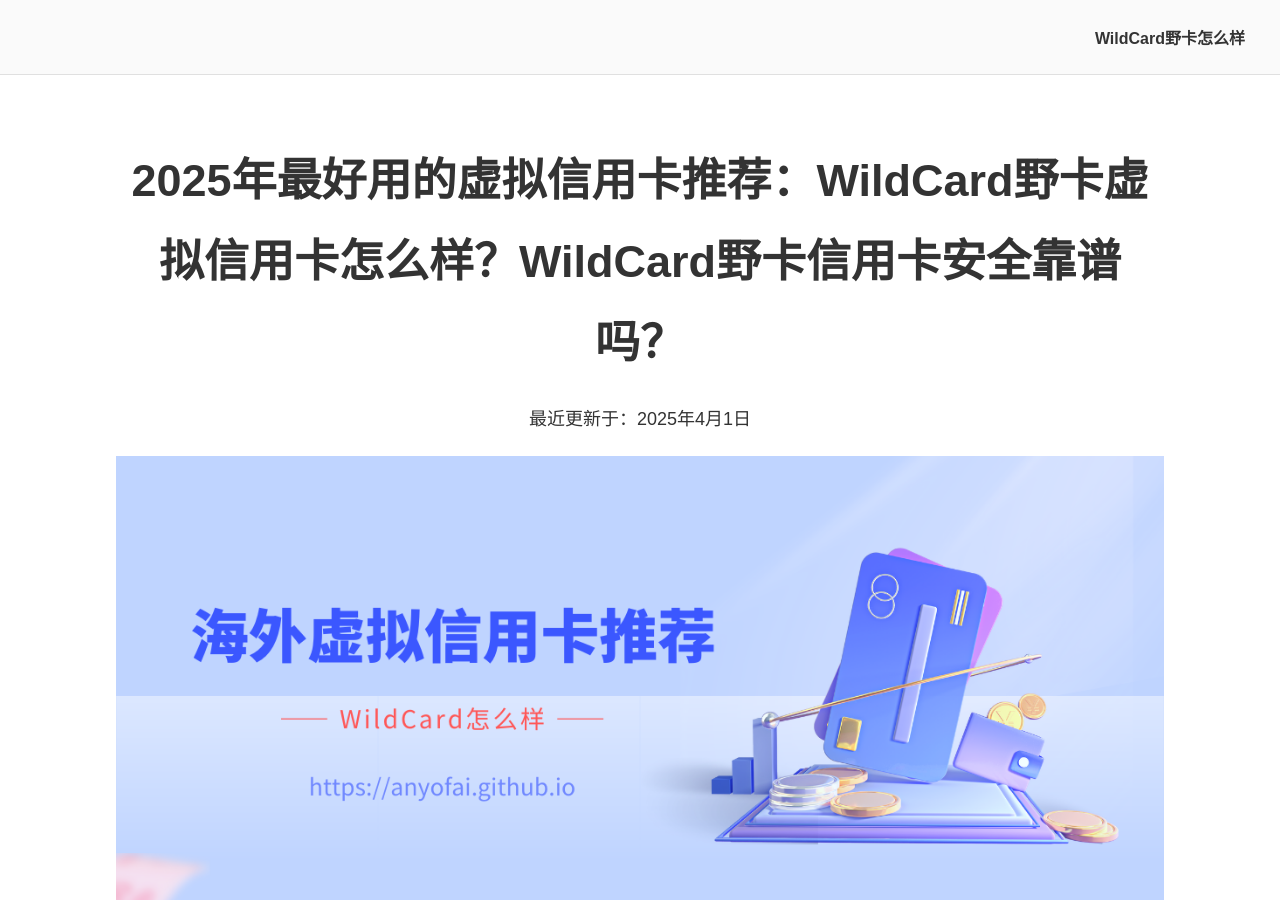
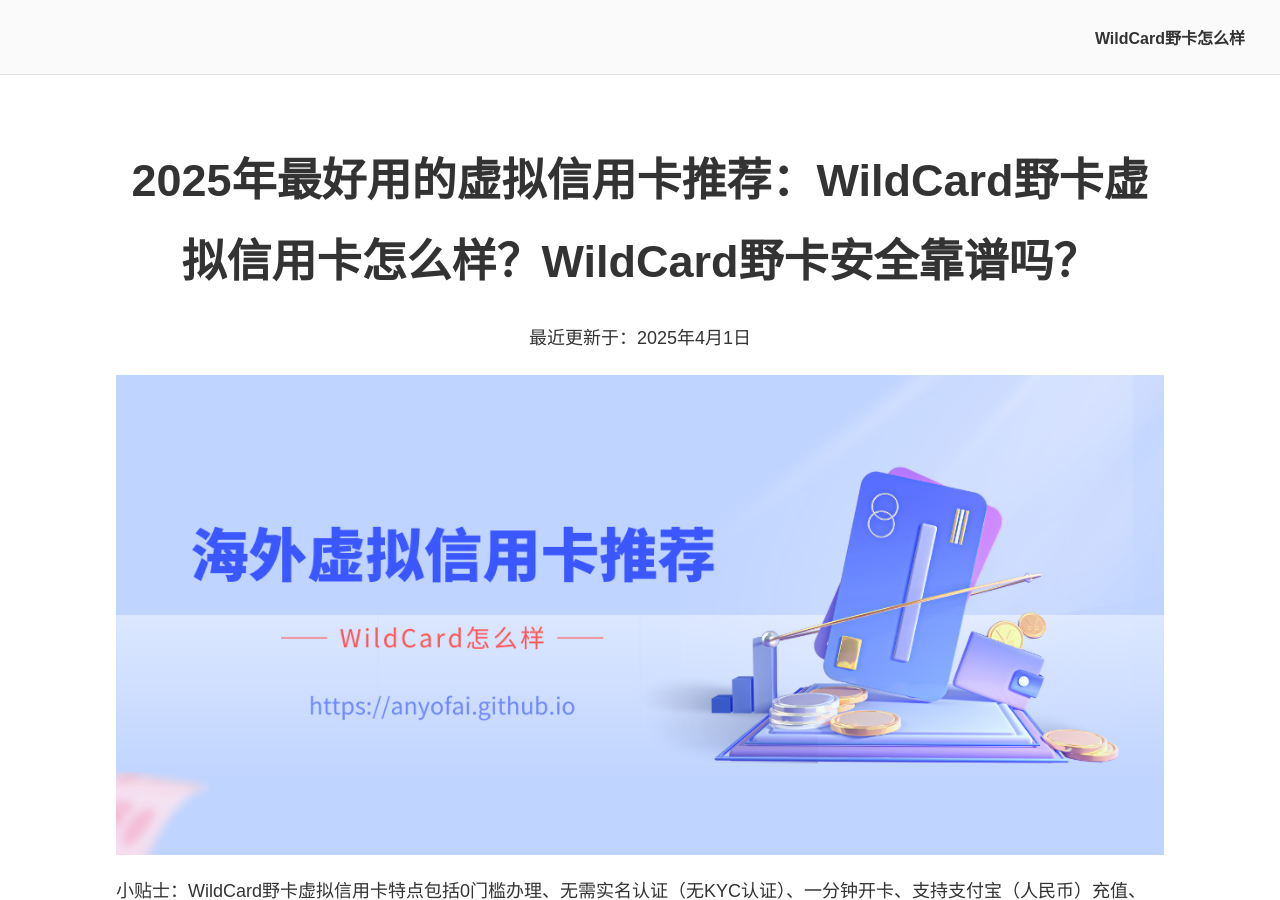
Before and after one commit to anyofai/anyofai.github.io, a Jekyll site: the page built from index.md, in a window 1280 px wide and 900 px high. Built offline with Jekyll 4.4.1, drawn with Linux system fonts in a browser that asks for light colours.

Commit message:
Update index.md

```diff
--- a/index.md
+++ b/index.md
@@ -1,10 +1,10 @@
 ---
 layout: default
-title: 2025年最好用的虚拟信用卡推荐：WildCard野卡虚拟信用卡怎么样？WildCard野卡信用卡安全靠谱吗？
+title: 2025年最好用的虚拟信用卡推荐：WildCard野卡虚拟信用卡怎么样？WildCard野卡安全靠谱吗？
 description: 本文将详细解答WildCard野卡虚拟信用卡怎么样、WildCard野卡虚拟信用卡安全靠谱吗等常见问题，并深入介绍WildCard野卡虚拟信用卡能用来干什么以及如何开通WildCard野卡虚拟信用卡。文中还提到使用WildCard野卡虚拟信用卡邀请码“ANYOFAI”可享开卡优惠，帮助用户轻松解决跨境支付问题，是国内用户的理想选择。
 ---
 
-# 2025年最好用的虚拟信用卡推荐：WildCard野卡虚拟信用卡怎么样？WildCard野卡信用卡安全靠谱吗？
+# 2025年最好用的虚拟信用卡推荐：WildCard野卡虚拟信用卡怎么样？WildCard野卡安全靠谱吗？
 
 <p align="center">最近更新于：2025年4月1日</p>
 
```
